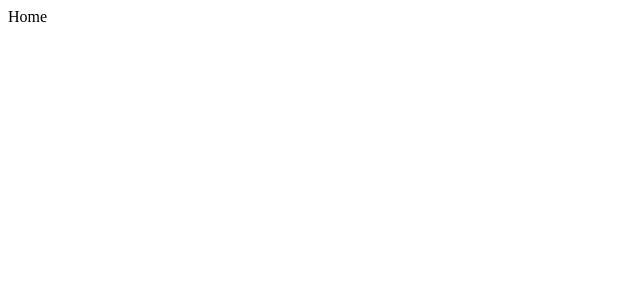
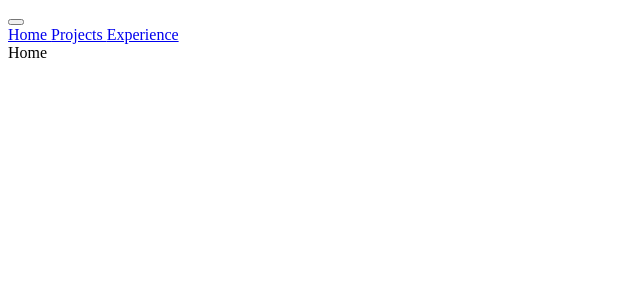
Before and after one commit to friesenh/PersonalPortfolioWebsite, a React (Create React App) app in the folder client/: page / in a window 1280 px wide. Shown: the top 300 px of the page, without its empty margins (0-640 px from the left). Built offline with nearby package versions, Linux system fonts and the light colour scheme.

Commit message:
add navbar component

```diff
--- a/client/src/App.js
+++ b/client/src/App.js
@@ -3,10 +3,12 @@
 import Home from './pages/Home';
 import Projects from './pages/Projects';
 import Experience from './pages/Experience';
+import Navbar from './components/Navbar';
 
 function App() {
     return (
         <div className="App">
+            <Navbar />
             <Routes>
                 <Route path="/" element={<Home />} />
                 <Route path="/projects" element={<Projects />} />
--- /dev/null
+++ b/client/src/components/Navbar.js
@@ -0,0 +1,19 @@
+import React from 'react';
+import { Link } from "react-router-dom";
+
+function navbar() {
+  return (
+    <div className="navbar">
+        <div className="toggleButton">
+            <button></button>
+        </div>
+        <div className="links">
+            <Link to="/"> Home </Link>
+            <Link to="/projects"> Projects </Link>
+            <Link to="/experience"> Experience </Link>
+        </div>
+    </div>
+  );
+}
+
+export default navbar;
```
Also changed, not shown: client/src/components/navbar.js (deleted).
